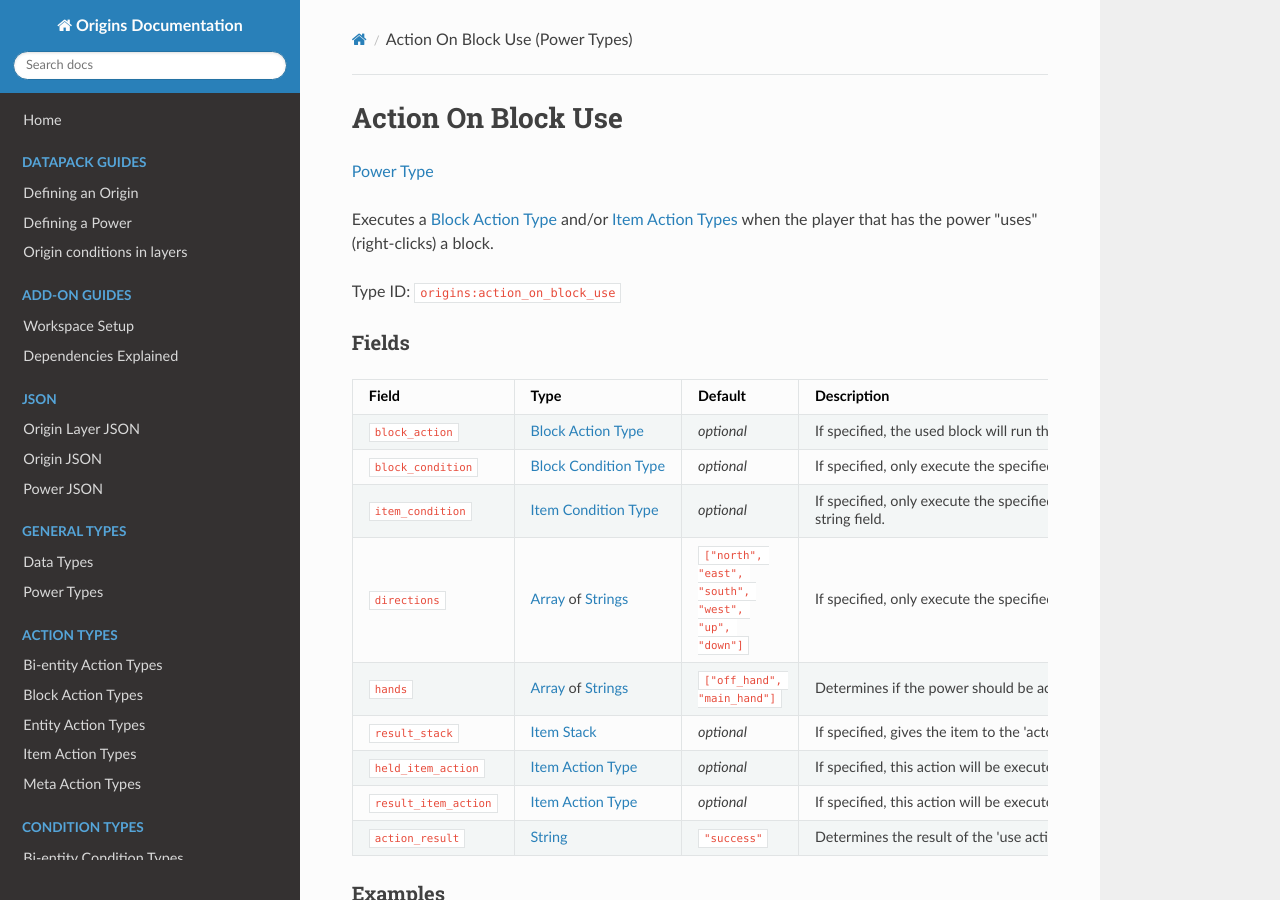
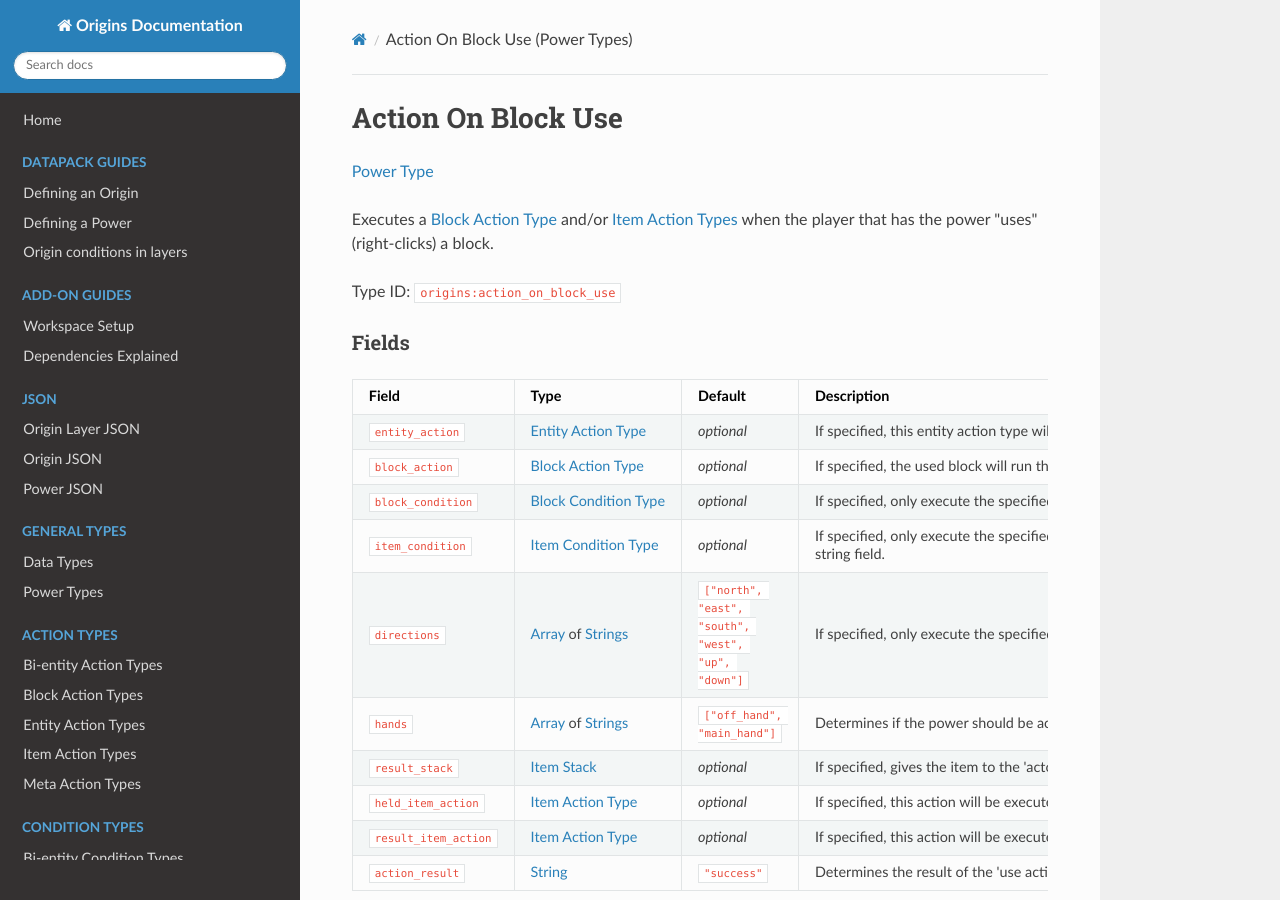
Before and after one commit to apace100/origins-docs, an MkDocs documentation site: the page built from docs/types/power_types/action_on_block_use.md, in a window 1280 px wide and 900 px high. Built offline with MkDocs 1.6.1, drawn with Linux system fonts in a browser that asks for light colours; nearby versions of some CDN libraries.

Commit message:
Updated `action_on_block_use.md` (Power Type)
Added an `entity_action` field

```diff
--- a/docs/types/power_types/action_on_block_use.md
+++ b/docs/types/power_types/action_on_block_use.md
@@ -16,6 +16,7 @@ Type ID: `origins:action_on_block_use`
 
 Field | Type | Default | Description
 ------|------|---------|-------------
+`entity_action` | [Entity Action Type](../entity_action_types.md) | _optional_ | If specified, this entity action type will be executed if all conditions are met.
 `block_action` | [Block Action Type](../block_action_types.md) | _optional_ | If specified, the used block will run this action if all conditions are met.
 `block_condition` | [Block Condition Type](../block_condition_types.md) | _optional_ | If specified, only execute the specified actions if this condition is fulfilled by the used block.
 `item_condition` | [Item Condition Type](../item_condition_types.md) | _optional_ | If specified, only execute the specified actions if this condition is fulfilled by the item in the 'actor' (the player that has the power) entity's specified hand(s) determined by the `hands` string field.
```
